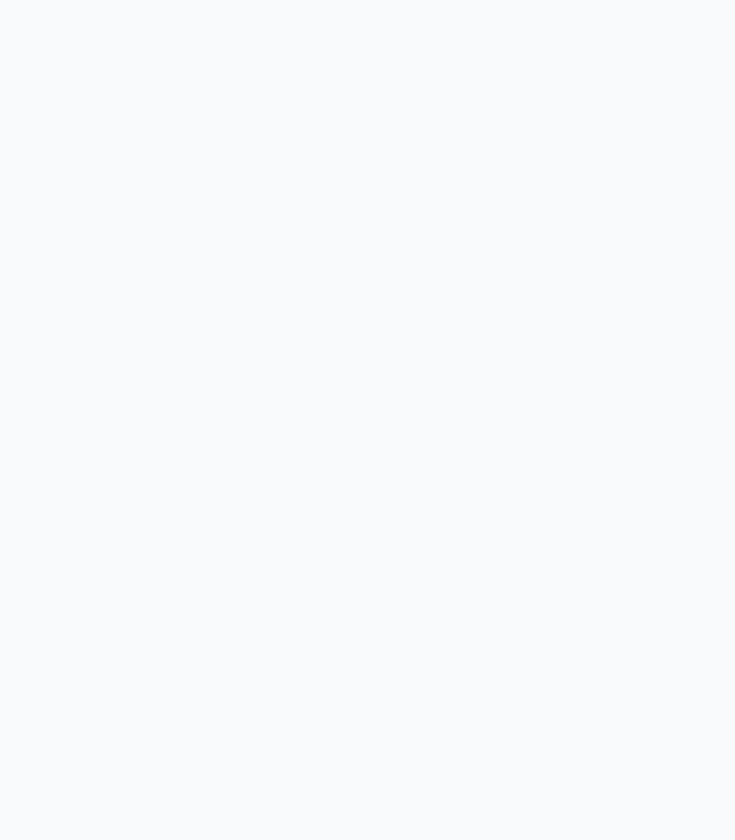
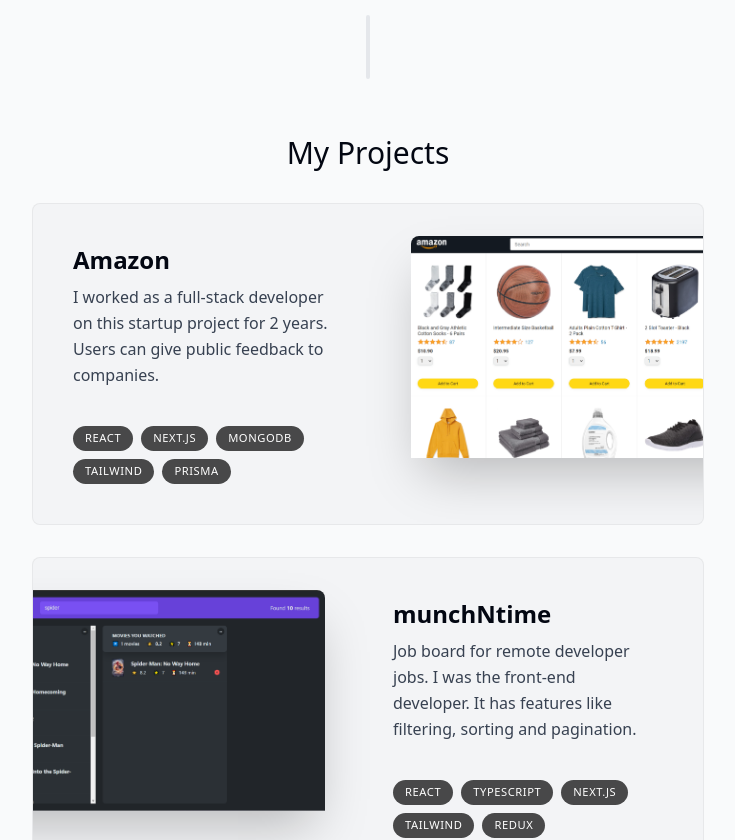
Before and after one commit to aliaboshady/portfolio, a React (Vite) app: page / in a window 1280 px wide. Shown: the part 1060-1900 px from the top of the page, without its empty margins (272-1007 px from the left). Built offline with nearby package versions, Linux system fonts and the light colour scheme.

Commit message:
Added initial projects section

```diff
--- a/data/data.js
+++ b/data/data.js
@@ -54,25 +54,25 @@
 
 export const projectsData = [
   {
-    title: 'CorpComment',
+    title: 'Amazon',
     description:
       'I worked as a full-stack developer on this startup project for 2 years. Users can give public feedback to companies.',
     tags: ['React', 'Next.js', 'MongoDB', 'Tailwind', 'Prisma'],
-    imageUrl: '',
+    imageName: 'Amazon.png',
   },
   {
-    title: 'rmtDev',
+    title: 'munchNtime',
     description:
       'Job board for remote developer jobs. I was the front-end developer. It has features like filtering, sorting and pagination.',
     tags: ['React', 'TypeScript', 'Next.js', 'Tailwind', 'Redux'],
-    imageUrl: '',
+    imageName: 'munchNtime.png',
   },
   {
-    title: 'Word Analytics',
+    title: 'WildOasis',
     description:
       'A public web app for quick analytics on text. It shows word count, character count and social media post limits.',
     tags: ['React', 'Next.js', 'SQL', 'Tailwind', 'Framer'],
-    imageUrl: '',
+    imageName: 'WildOasis.png',
   },
 ];
 
--- a/src/components/Layout.jsx
+++ b/src/components/Layout.jsx
@@ -1,6 +1,7 @@
 import Divider from './Divider';
 import About from './about/About';
 import Home from './home/Home';
+import Projects from './projects/Projects';
 
 export default function Layout() {
   return (
@@ -8,6 +9,8 @@
       <Home />
       <Divider />
       <About />
+      <Divider />
+      <Projects />
     </main>
   );
 }
--- a/src/components/SectionHeading.jsx
+++ b/src/components/SectionHeading.jsx
@@ -1,3 +1,7 @@
 export default function SectionHeading({ children }) {
-  return <h2 className="mb-8 text-3xl font-medium capitalize">{children}</h2>;
+  return (
+    <h2 className="mb-8 text-3xl font-medium text-center capitalize">
+      {children}
+    </h2>
+  );
 }
--- a/src/components/about/About.jsx
+++ b/src/components/about/About.jsx
@@ -4,7 +4,7 @@
 export default function About() {
   return (
     <motion.section
-      className="mx-5 mb-28 max-w-[45rem] text-center leading-8"
+      className="mx-5 mb-5 max-w-[45rem] text-center leading-8"
       initial={{ y: 100, opacity: 0 }}
       animate={{ y: 0, opacity: 1 }}
       transition={{ delay: 0.35 }}
@@ -13,7 +13,7 @@
         About me
       </SectionHeading>
 
-      <p className="mb-3">
+      <p>
         Hi, I{"'"}m Ali. I{"'"}m a computer engineer who{"'"}s passionate about
         making video games. I{"'"}ve been working with Unity and Unreal for a
         few years, mainly focusing on learning the engine and how to make games.
--- /dev/null
+++ b/src/components/projects/Project.jsx
@@ -0,0 +1,49 @@
+import { motion, useScroll, useTransform } from 'framer-motion';
+import { useRef } from 'react';
+
+export default function Project({ project }) {
+  const ref = useRef(null);
+
+  const { scrollYProgress } = useScroll({
+    target: ref,
+    offset: ['0 1', '1.33 1'],
+  });
+
+  const scaleProgress = useTransform(scrollYProgress, [0, 1], [0.8, 1]);
+  const opacityProgress = useTransform(scrollYProgress, [0, 1], [0.3, 1]);
+
+  return (
+    <motion.div
+      ref={ref}
+      style={{ scale: scaleProgress, opacity: opacityProgress }}
+      className="group sm:mb-8 last:mb-0 mb-3"
+    >
+      <div className="bg-gray-100 max-w-[42rem] border border-black/5 overflow-hidden sm:pr-8 relative hover:bg-gray-200 transition-all group-even:pl-8 rounded-lg">
+        <div className="sm:pl-10 sm:pr-2 sm:pt-10 px-5 pt-4 pb-10 sm:max-w-[50%] sm:h-[20rem] flex flex-col h-full group-even:ml-[18rem]">
+          <h3 className="text-2xl font-semibold">{project.title}</h3>
+
+          <p className="mt-2 leading-relaxed text-gray-700">
+            {project.description}
+          </p>
+
+          <ul className="sm:mt-auto flex flex-wrap gap-2 mt-4">
+            {project.tags.map((tag, index) => (
+              <li
+                className="bg-black/70 px-3 py-1 text-[0.7rem] uppercase tracking-wider text-white rounded-full"
+                key={index}
+              >
+                {tag}
+              </li>
+            ))}
+          </ul>
+        </div>
+
+        <img
+          className="top-8 -right-40 absolute w-[28.25rem] transition-all rounded-t-lg shadow-2xl group-hover:scale-[1.04] group-hover:-translate-x-3 group-hover:translate-y-3 group-hover:-rotate-2 group-even:-right-[initial] group-even:-left-40 group-even:group-hover:translate-x-3 group-even:group-hover:rotate-2"
+          src={`../../../public/project_images/${project.imageName}`}
+          alt={project.title}
+        />
+      </div>
+    </motion.div>
+  );
+}
--- /dev/null
+++ b/src/components/projects/Projects.jsx
@@ -0,0 +1,16 @@
+import { projectsData } from '../../../data/data';
+import SectionHeading from '../SectionHeading';
+import Project from './Project';
+
+export default function Projects() {
+  return (
+    <section>
+      <SectionHeading>My Projects</SectionHeading>
+      <div>
+        {projectsData.map((project, index) => (
+          <Project project={project} key={index} />
+        ))}
+      </div>
+    </section>
+  );
+}
```
